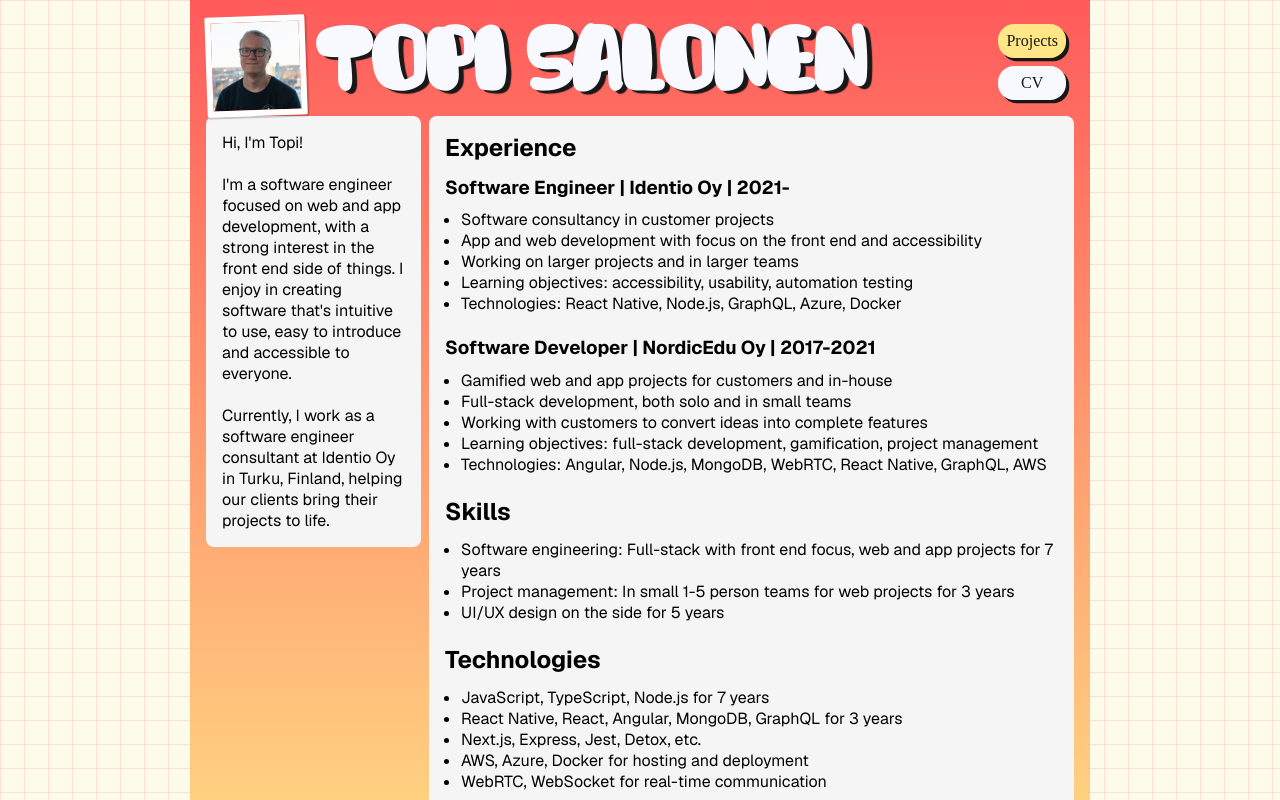
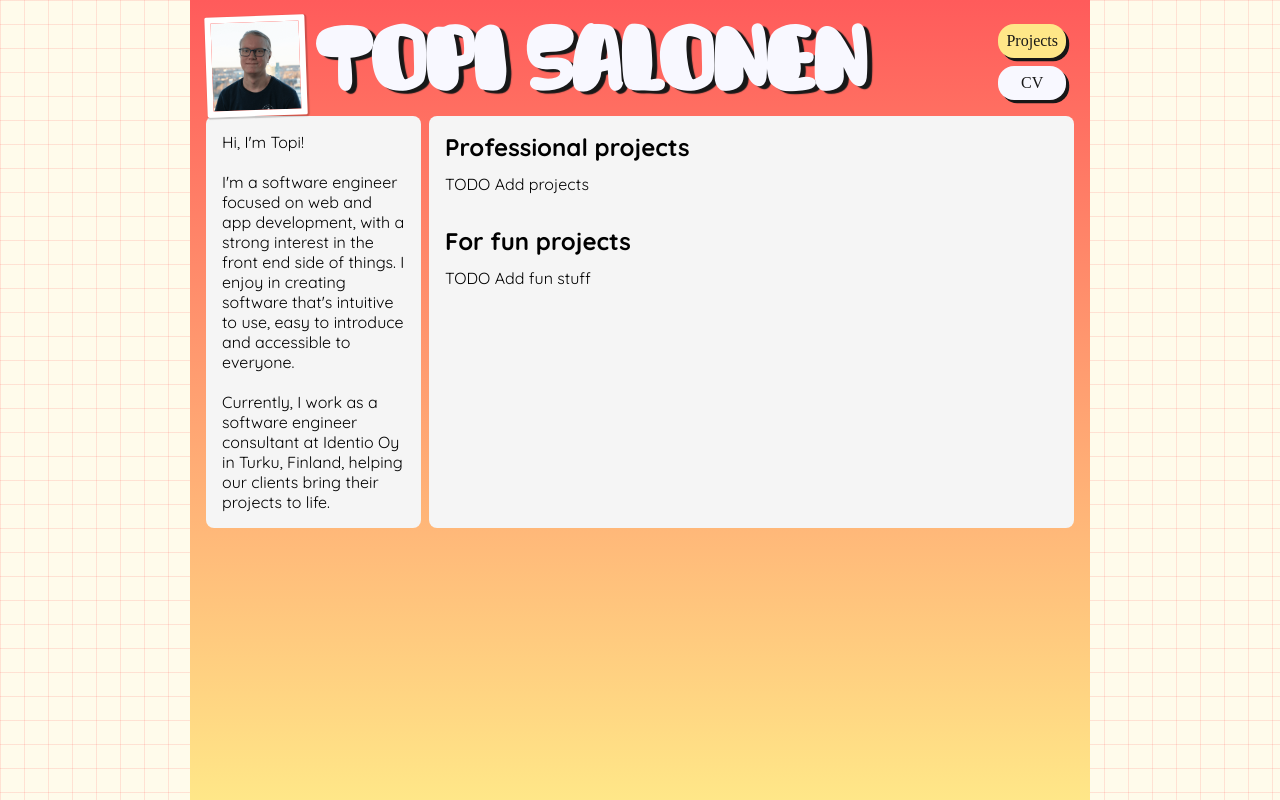
Before and after one commit to Hukutus/ts-next-portfolio, a Next.js app: page / in a window 1280 px wide. Shown: the top 800 px of the page. Built offline with nearby package versions, Linux system fonts and the light colour scheme.

Commit message:
Layout, colors, content WIP

```diff
--- a/src/app/globals.css
+++ b/src/app/globals.css
@@ -7,10 +7,15 @@
 body {
   color: var(--foreground);
   background: var(--background);
-  font-family: Arial, Helvetica, sans-serif;
+  font-family: Quicksand, sans-serif;
   -webkit-font-smoothing: antialiased;
   -moz-osx-font-smoothing: grayscale;
   min-height: 100vh;
+
+  display: flex;
+  flex-direction: column;
+  width: 900px;
+  padding: 1em;
 }
 
 * {
@@ -35,16 +40,10 @@ html {
           linear-gradient(to bottom, #ff5b5b29 1px, transparent 1px);
 }
 
-body {
-  display: flex;
-  flex-direction: column;
-  width: 900px;
-  padding: 1em;
-}
-
 @media (max-width: 900px) {
   body {
     width: 100vw;
+    flex-grow: 1;
   }
 }
 
@@ -55,3 +54,34 @@ li {
 h2, h3 {
   margin-bottom: .5em;
 }
+
+.sticker {
+  border: 0.4em solid white;
+  border-radius: 0.1em;
+  transform: rotate(-2deg);
+  box-shadow: 1px 1px 1px 1px rgba(0, 0, 0, 0.2);
+
+  animation: shake-rot 500ms cubic-bezier(.36,.07,.19,.97);
+}
+
+@keyframes shake-rotate {
+  0%   { transform: rotate(-2deg); }
+  25%  { transform: rotate(4deg); }
+  50%  { transform: rotate(-3deg); }
+  75%  { transform: rotate(6deg); }
+  100% { transform: rotate(-2deg); }
+}
+
+.sticker:hover {
+  animation: shake-rotate 500ms cubic-bezier(.36,.07,.19,.97);
+}
+
+.projects-container p {
+  display: flex;
+  gap: 1em;
+  margin-bottom: 2em;
+}
+
+.projects-container img:nth-of-type(even) {
+  transform: rotate(2deg);
+}
--- a/src/app/layout.tsx
+++ b/src/app/layout.tsx
@@ -1,11 +1,16 @@
 import type { Metadata } from 'next';
-import { Geist, Geist_Mono } from 'next/font/google';
+import { Geist, Geist_Mono, Quicksand } from 'next/font/google';
 import './globals.css';
 import React from 'react';
 import Navbar from '@/components/navigation/navbar';
 
 const geistSans = Geist({
   variable: '--font-geist-sans',
+  subsets: ['latin'],
+});
+
+const quicksand = Quicksand({
+  variable: '--font-quicksand-sans',
   subsets: ['latin'],
 });
 
@@ -26,7 +31,9 @@ export default function RootLayout({
 }>) {
   return (
     <html lang="en">
-      <body className={`${geistSans.variable} ${geistMono.variable}`}>
+      <body
+        className={`${quicksand.variable} ${geistSans.variable}  ${geistMono.variable}`}
+      >
         <Navbar />
         {children}
       </body>
--- a/src/app/page.module.css
+++ b/src/app/page.module.css
@@ -11,7 +11,7 @@
   gap: 0.5em;
   align-items: center;
   justify-items: center;
-  font-family: var(--font-geist-sans);
+  font-family: var(--font-quicksand-sans);
 }
 
 @media (prefers-color-scheme: dark) {
@@ -22,6 +22,13 @@
 
     --button-primary-hover: #ccc;
     --button-secondary-hover: #1a1a1a;
+  }
+}
+
+@media (max-width: 900px) {
+  .page {
+    display: flex;
+    flex-direction: column;
   }
 }
 
--- a/src/app/page.tsx
+++ b/src/app/page.tsx
@@ -1,8 +1,8 @@
 'use client';
 
 import Description from '@/mdx/Description.mdx';
+import Projects from '@/mdx/Projects.mdx';
 import styles from './page.module.css';
-import CV from '../mdx/CV.mdx';
 
 export default function Home() {
   return (
@@ -10,8 +10,8 @@ export default function Home() {
       <div className={`${styles.container} ${styles['no-stretch']}`}>
         <Description />
       </div>
-      <div className={styles.container}>
-        <CV />
+      <div className={`${styles.container} projects-container`}>
+        <Projects />
       </div>
     </main>
   );
--- a/src/components/navigation/navbar.module.css
+++ b/src/components/navigation/navbar.module.css
@@ -26,10 +26,6 @@ h1.title {
 
 .sticker {
   position: absolute;
-  border: 0.4em solid white;
-  border-radius: 0.1em;
-  transform: rotate(-2deg);
-  box-shadow: 1px 1px 1px 1px rgba(0, 0, 0, 0.2);
 }
 
 .sticker-container {
@@ -45,8 +41,9 @@ h1.title {
   padding: 0.5em;
   box-shadow: 0.2em 0.2em;
   font-family: 'croquete';
+  transition: background-color 0.2s linear;
 }
 
-.nav-button.nav-selected {
+.nav-button.nav-selected, .nav-button:hover {
   background-color: #ffe788;
 }
--- a/src/components/navigation/navbar.tsx
+++ b/src/components/navigation/navbar.tsx
@@ -17,7 +17,7 @@ export default function Navbar() {
     <header className={styles['nav-flex']}>
       <div className={styles['sticker-container']}>
         <Image
-          className={styles.sticker}
+          className={`sticker ${styles.sticker}`}
           src="/topi_500x500.png"
           alt=""
           width={100}
--- /dev/null
+++ b/src/mdx-components.tsx
@@ -0,0 +1,20 @@
+import type { MDXComponents } from 'mdx/types';
+import Image from 'next/image';
+
+const components: MDXComponents = {
+  // eslint-disable-next-line @typescript-eslint/no-explicit-any
+  img: (props: any) => (
+    <Image
+      {...props}
+      alt={props.alt || ''}
+      width={props.width || 100}
+      height={props.height || 100}
+      style={{ height: 'auto' }}
+      className="sticker"
+    />
+  ),
+};
+
+export function useMDXComponents(): MDXComponents {
+  return components;
+}
--- /dev/null
+++ b/src/mdx/Projects.mdx
@@ -0,0 +1,7 @@
+## Professional projects
+
+TODO Add projects
+
+## For fun projects
+
+TODO Add fun stuff
--- /dev/null
+++ b/src/mdx/projects/HSL.mdx
@@ -0,0 +1,6 @@
+### HSL App
+
+![Alt text](/hsl_img.png)
+Most people residing in Finland are likely to be familiar with the application, but in short HSL App is the application used for purchasing tickets for buses and trains in Helsinki, Finland and nearby areas.
+It also comes with route planning and other features to help you navigate the Helsinki area.
+The HSL App is the first project I've worked on that has a massive amount of daily users and money transactions.
```
Also changed, not shown: public/hsl_img.png (added), src/mdx/Projects.tsx (deleted), src_old/_layouts/img.png (added).
